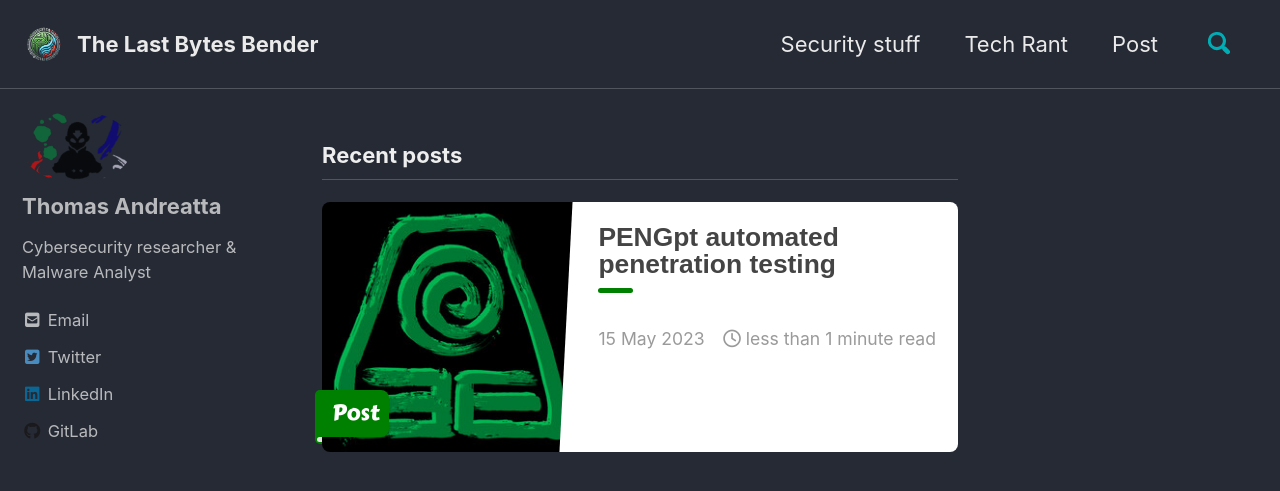
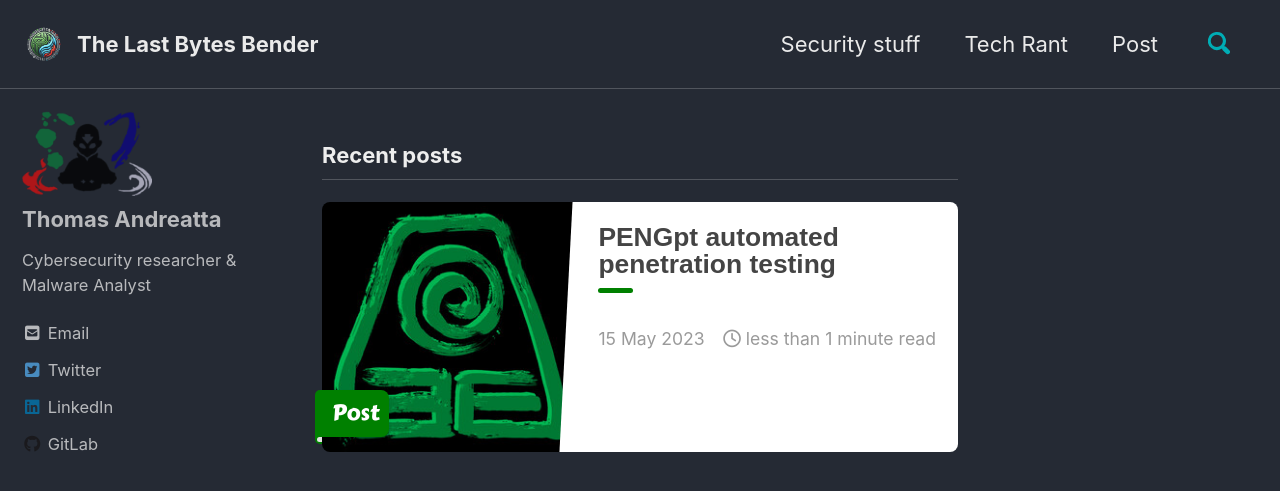
Before and after one commit to ThomasAndreatta/ThomasAndreatta.github.io, a Jekyll site: the page built from index.html, in a window 1280 px wide and 900 px high. Shown: the top 491 px of the window. Built offline with Jekyll 4.4.1, drawn with Linux system fonts in a browser that asks for light colours; cached includes are drawn as plain includes; nearby versions of some CDN libraries; the list of posts is cut into pages by our own code.

Commit message:
resized avatar

```diff
--- a/_sass/minimal-mistakes/_sidebar.scss
+++ b/_sass/minimal-mistakes/_sidebar.scss
@@ -127,8 +127,8 @@
     }
 
     img {
-    max-width: 110px;
-    border-radius: 50%;
+      max-width: 130px; /* Changed from 110px to 130px */
+      border-radius: 10px;
 
       @include breakpoint($large) {
         //padding: 5px;
```
Lines whose indentation alone changed are shown as unchanged.
